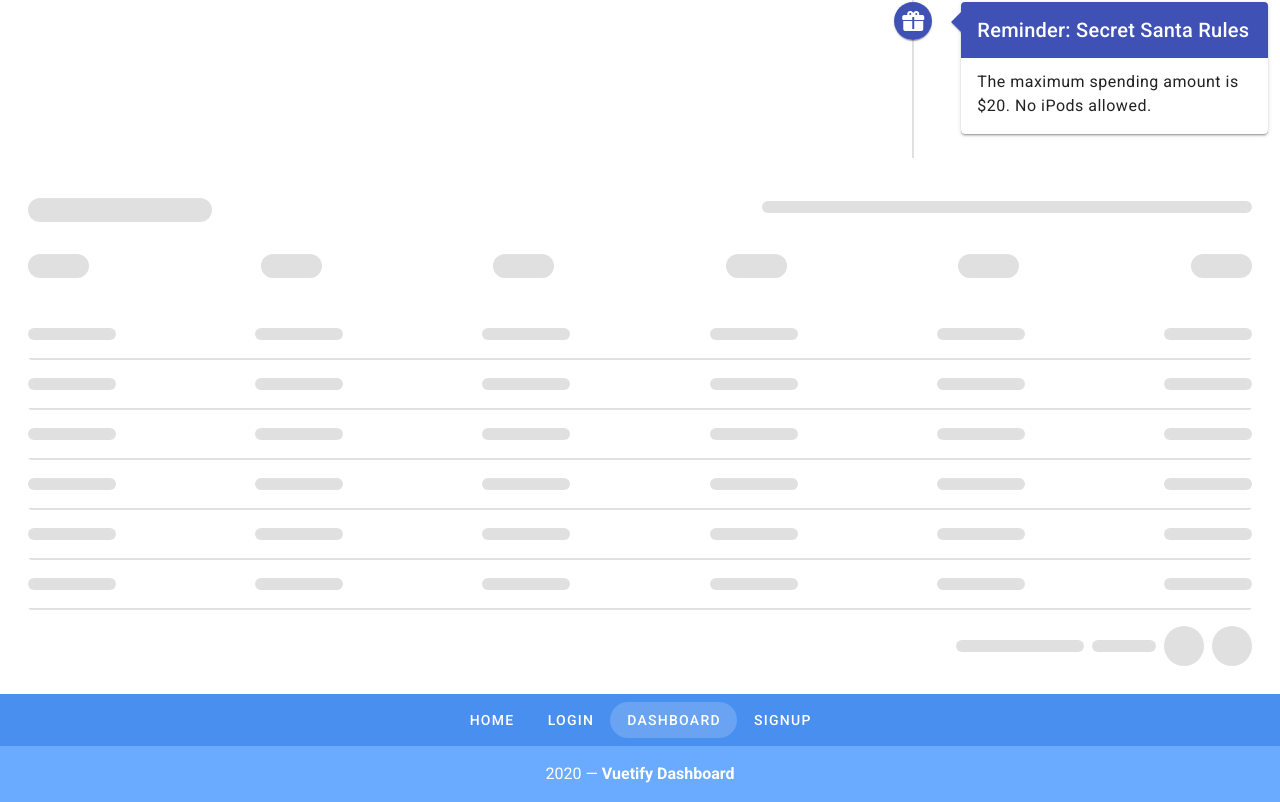
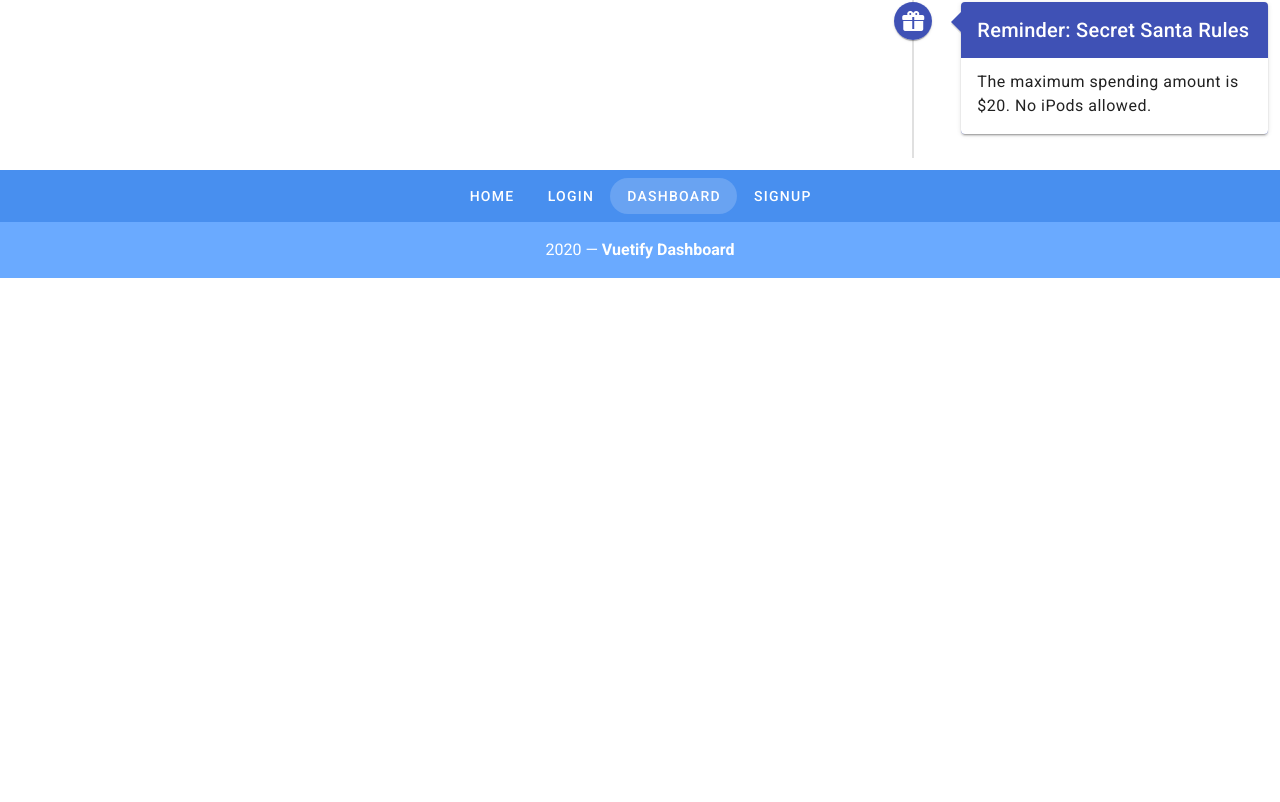
Before and after one commit to dubiBerlin/dashboard, a Vue app: page /dashboard in a window 1280 px wide. Shown: the part 1817-2619 px from the top of the page. After the commit the page ends 2095 px from the top, so only its background shows below. Built offline with nearby package versions, Linux system fonts and the light colour scheme.

Commit message:
add v-if and loadNewContent data prop

```diff
--- a/src/views/Dashboard.vue
+++ b/src/views/Dashboard.vue
@@ -38,7 +38,7 @@
       </v-col>
     </v-row>
 
-    <v-row id="more-content">
+    <v-row v-if="loadNewContent"  id="more-content">
       <v-col>
         <v-skeleton-loader
           ref="skeleton"
@@ -83,6 +83,7 @@
     },
     data () {
       return {
+        loadNewContent:false,
         timeline:timelineJson,
         statistics:statisticsJson,
         employees:employeesJson,
```
